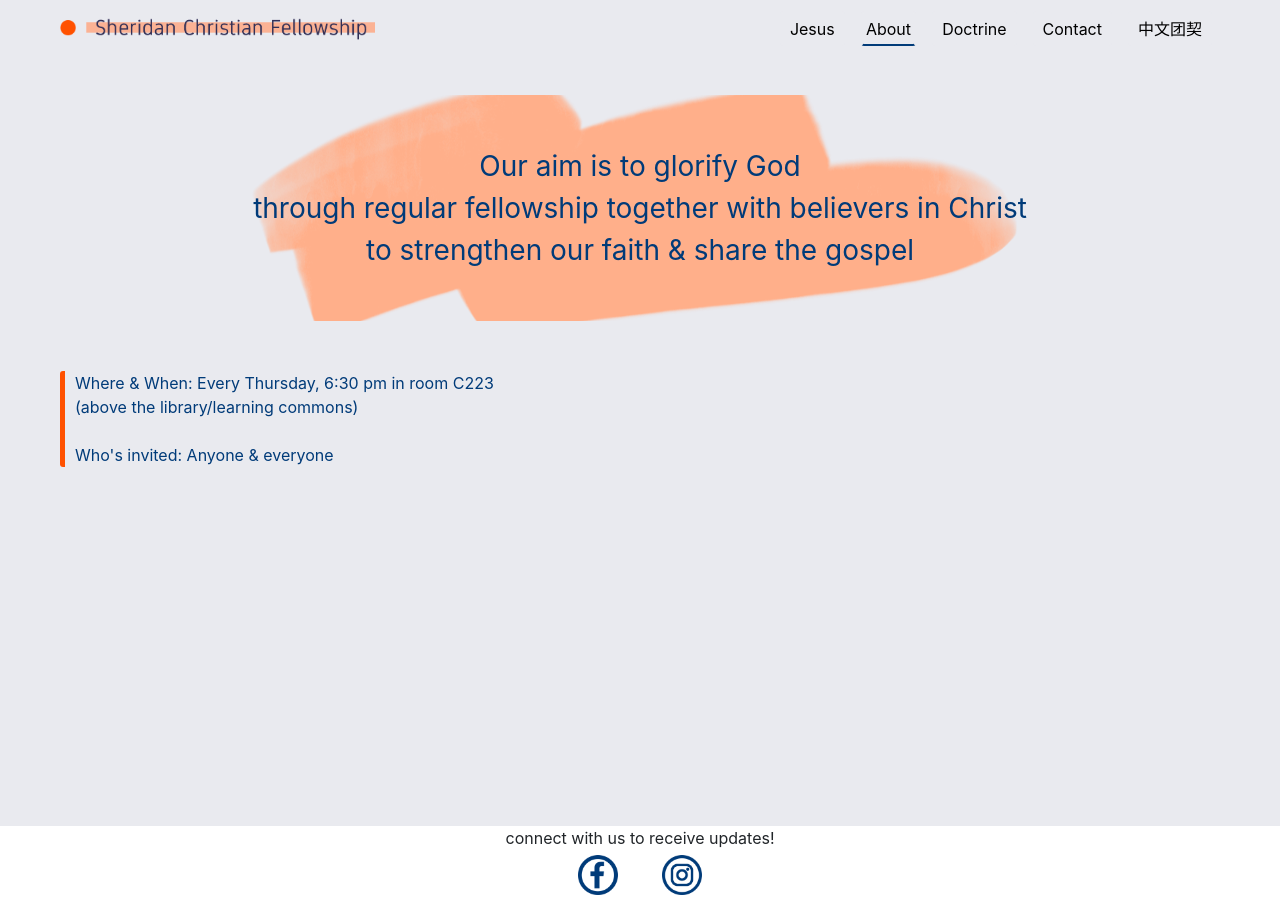
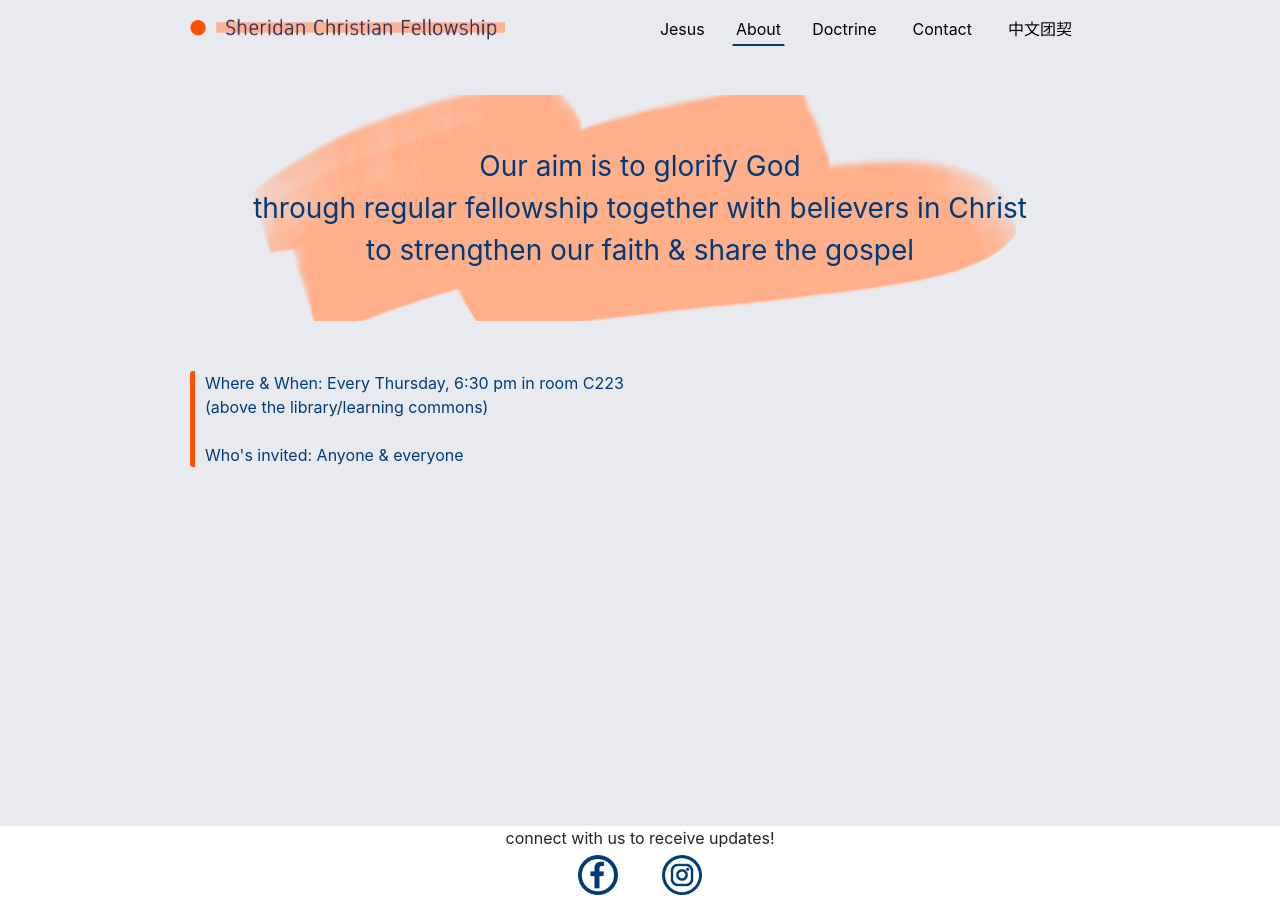
Before and after one commit to Rachael-C/Rachael-C.github.io, a Jekyll site: the page built from index.html, in a window 1280 px wide. Built offline with Jekyll 4.4.1, drawn with Linux system fonts in a browser that asks for light colours.

Commit message:
Modified Margins

```diff
--- a/_layouts/about.html
+++ b/_layouts/about.html
@@ -2,6 +2,4 @@
 layout: default
 ---
 
-<div class="page-content">
-  {{ content }}
-</div>
+{{ content }}
--- a/_sass/main.scss
+++ b/_sass/main.scss
@@ -71,10 +71,12 @@ body {
 // End of tests
 
 .navbar {
-  margin: 0px;
-  padding-left: 60px;
-  padding-right: 60px;
-  background-color: rgb(233, 234, 239);
+    margin: 0px;
+    padding-left: 60px;
+    padding-right: 60px;
+    background-color: rgb(233, 234, 239);
+    padding-left: 190px;
+    padding-right: 190px;
 }
 
 .nav-item, .nav-link {
@@ -128,10 +130,12 @@ body {
 }
 
 .page-content {
-  margin: 0px 60px;
+  margin: 0px;
   padding-top: 95px;
   margin-bottom: 200px;
   margin-top: 0px;
+  padding-left: 190px;
+  padding-right: 190px;
   color: rgb(0,59,121);
 }
 
```
Also changed, not shown: content/jesus.html (+6 -4 lines), _layouts/default.html (line endings or trailing spaces), 4 other files.
